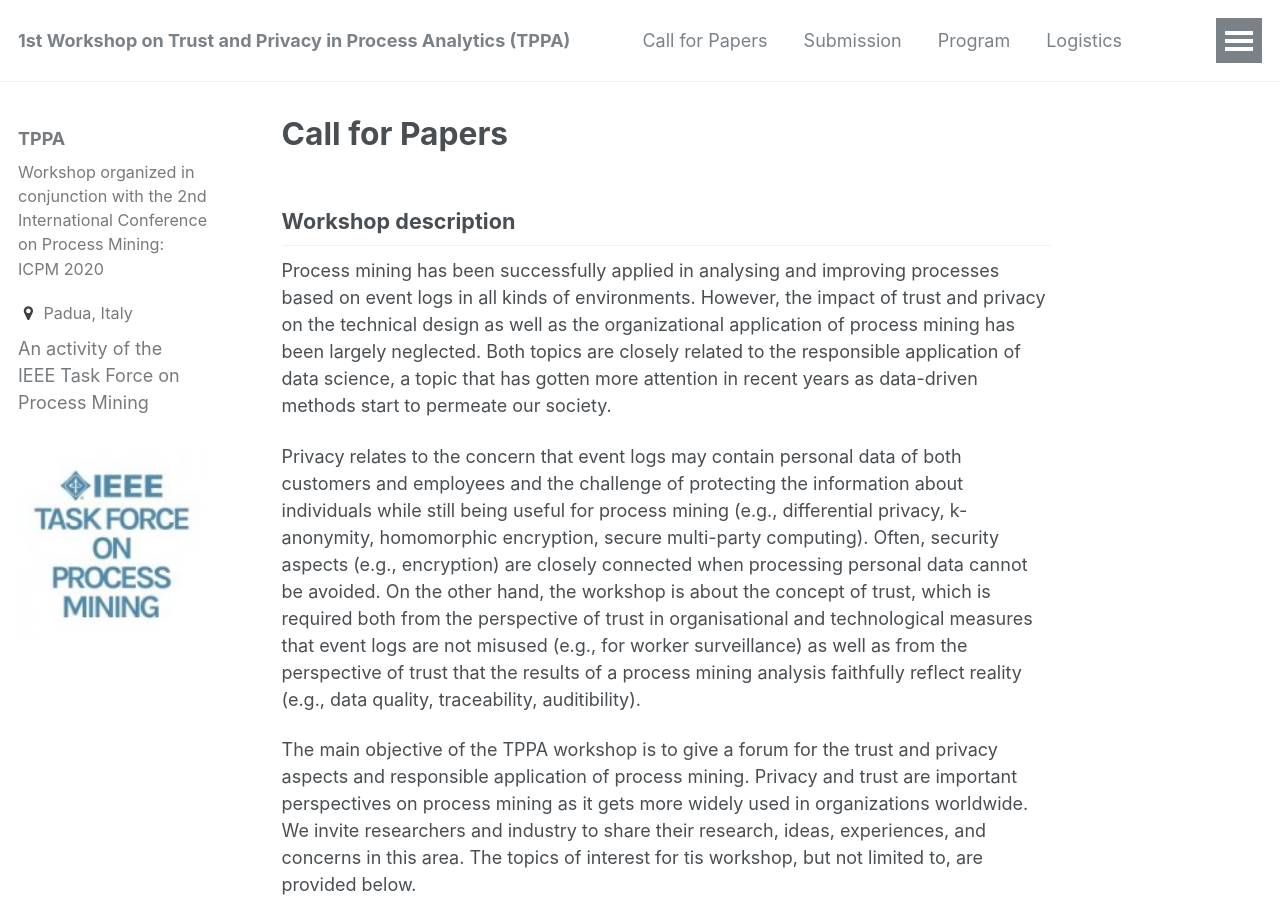
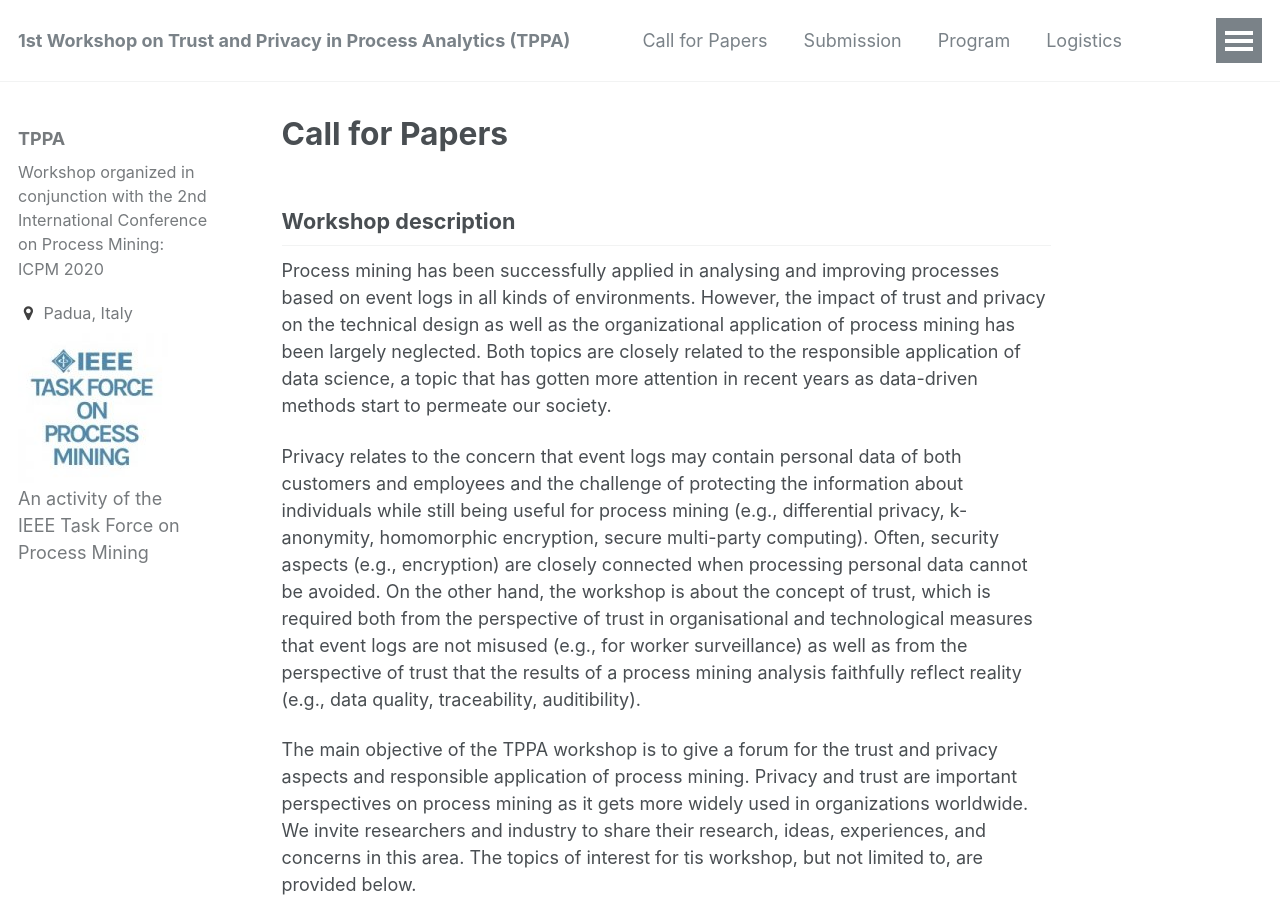
Before and after one commit to academicpages/events, a Jekyll site: the page built from _pages/about.md, in a window 1280 px wide and 900 px high. Built offline with Jekyll 4.4.1, drawn with Linux system fonts in a browser that asks for light colours.

Commit message:
Update author-profile.html

```diff
--- a/_includes/author-profile.html
+++ b/_includes/author-profile.html
@@ -21,8 +21,8 @@
       {% endif %}
 
 
-        <a href="https://www.win.tue.nl/ieeetfpm/">An activity of the IEEE Task Force on Process Mining</a><br/>
-        <img src="images/IEEETF-150x150.jpeg" />
+        <img src="images/IEEETF-150x150.jpeg" style="width: 150px">
+        <a href="https://www.win.tue.nl/ieeetfpm/">An activity of the IEEE Task Force on Process Mining</a>
 
     </ul>
   </div>
```
